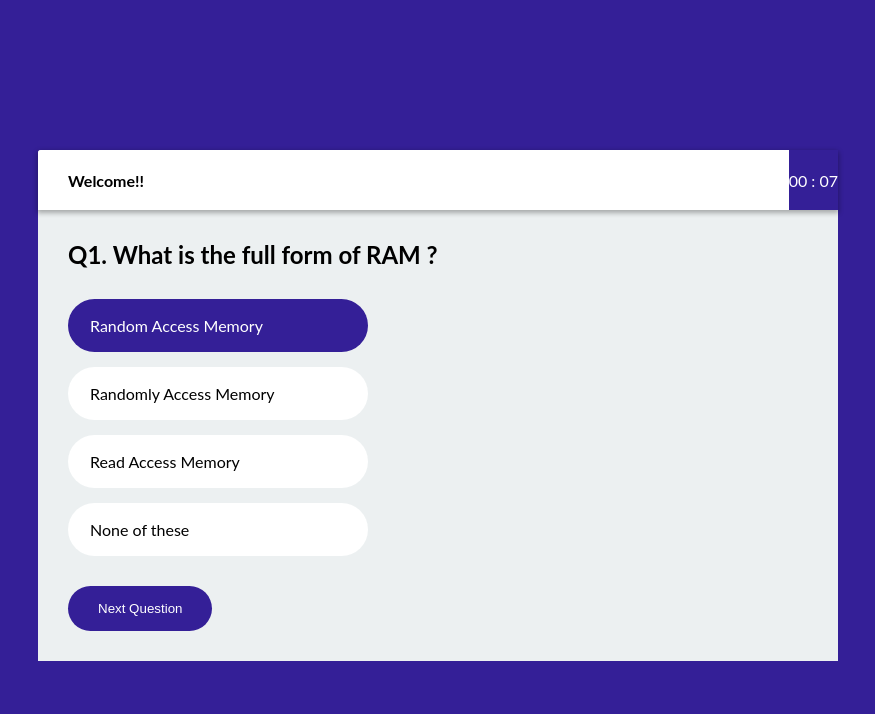
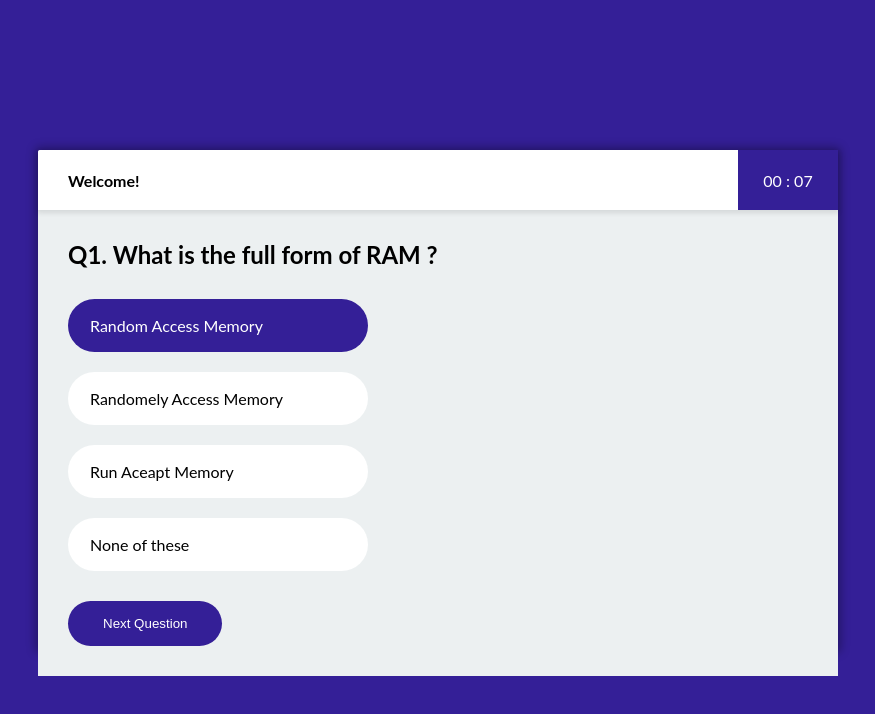
Before and after one commit to techyshiv/Javascript_Quiz_Application, a plain HTML site: page quiz.html in a window 1280 px wide. Both pictures are taken after a click on the item "Random Access Memory". Shown: the whole page, without its empty margins (202-1077 px from the left). Drawn offline with Linux system fonts and the light colour scheme.

Commit message:
Updates Files

```diff
--- a/dist/css/style.css
+++ b/dist/css/style.css
@@ -1,14 +1,16 @@
-*{
+* {
   padding: 0;
   margin: 0;
-    box-sizing: border-box
+  box-sizing: border-box;
 }
+
 @import url('https://fonts.googleapis.com/css2?family=Lato&display=swap');
-body{
+
+body {
   font-family: 'Lato', sans-serif;
 }
-/* Wrapper */
-.wrapper{
+
+.wrapper {
   display: flex;
   justify-content: center;
   align-items: center;
@@ -17,135 +19,146 @@ body{
   background-color: #341f97;
 }
 
-/* Welcome_text */
-.welcome_text{
+.welcome_text {
   width: 400px;
 }
 
+.welcome_form {}
+
 .welcome_form input,
-.welcome_form button{
+.welcome_form button {
   display: block;
   width: 100%;
 }
 
-.welcome_form input{
-    margin-bottom: 15px;
+.welcome_form input {
   background-color: transparent;
-    border: none;
-    border-bottom: 2px solid #fff;
   color: #fff;
   font-size: 30px;
   text-align: center;
+  border: none;
+  border-bottom: 1px solid #fff;
+  margin-bottom: 15px;
 }
 
-.welcome_form button{
+.welcome_form input:focus {
+  outline: none;
+}
+
+.welcome_form button {
   padding: 20px 0;
-    font-size: 22px;
-    background-color: #fff;
   border: none;
   border-radius: 100px;
+  background-color: #fff;
   color: #341f97;
+  font-size: 22px;
   transition: 0.4s all;
 }
 
-.welcome_form button:hover{
+.welcome_form button:hover {
+  box-shadow: 0px 0px 10px 1px rgba(0, 0, 0, 0.2);
   transform: translateY(-5px);
   cursor: pointer;
 }
 
-.welcome_form input,
-.welcome_form button:focus{
-    outline: none;
-}
-
-/* Quiz */
-.quiz{
-    border-radius: 3px;
+.quiz {
   display: grid;
   grid-template-rows: 60px auto;
   width: 800px;
   height: 500px;
   background-color: #fff;
+  box-shadow: 0px 0px 10px 3px rgba(0, 0, 0, 0.3);
+  border-radius: 2px;
 }
 
-.quiz_header{
+.quiz_header {
   display: flex;
   justify-content: space-between;
-    background-color: #fff;
   border-top-left-radius: 3px;
   border-top-right-radius: 3px;
-    box-shadow: 0px 2px 5px 1px rgba(0,0,0,0.3);
+  background-color: #fff;
+  box-shadow: 0px 2px 5px 1px rgba(0, 0, 0, 0.1);
   z-index: 1;
 }
 
-.quiz_user{
+.quiz_body {
+  padding: 30px 30px;
+}
+
+.quiz_user {
   display: flex;
   align-items: center;
+  height: 100%;
   padding-left: 30px;
 }
 
-.quiz_timer{
+.quiz_timer {
   display: flex;
+  align-items: center;
   justify-content: center;
-    align-items: center;
+  height: 100%;
+  width: 100px;
   background-color: #341f97;
   color: #fff;
-    padding: 0,30px;
 }
 
-.quiz_body{
+.quiz_body {
   background-color: #ecf0f1;
-    padding: 30px;
 }
 
-.option_group{
+.option_group {
   list-style-type: none;
   margin: 30px 0;
 }
 
-.option{
+.option {
+  display: block;
+  width: 300px;
   background-color: #fff;
-    width: 300px;
+  margin-bottom: 20px;
   padding: 15px 20px;
-    margin-bottom: 15px;
   border-radius: 100px;
   border: 2px solid transparent;
+  transition: 0.4s all;
 }
 
-.option:hover{
+.option:hover {
   cursor: pointer;
+  /* background-color: rgba(255, 255, 255, 0.1); */
   border: 2px solid #341f97;
   color: #341f97;
 }
 
-.btn_next{
+.option.active {
   background-color: #341f97;
-    color:#fff;
-    padding: 15px 30px;
+  color: #fff;
+}
+
+.btn-next {
   border: none;
+  padding: 15px 35px;
+  background-color: #341f97;
+  color: #fff;
   border-radius: 27px;
   transition: 0.4s all;
 }
 
-.btn_next:hover{
+.btn-next:hover {
   cursor: pointer;
   background-color: #fff;
   color: #341f97;
-    box-shadow: 0px 0px 10px 1px rgba(0,0,0,0.3);
+  box-shadow: 0px 0px 10px 1px rgba(0, 0, 0, 0.1);
 }
 
-.active{
-    background-color: #341f97;
-    color: #fff !important;
-}
-
-.award_icon{
+.award_icon {
+  display: block;
   font-size: 300px;
   color: #fff;
 }
+
 .username,
-.userpoint,
-.usertime{
+.userpoints,
+.usertime {
   color: #fff;
   text-align: center;
   margin-top: 15px;
--- a/dist/js/index.js
+++ b/dist/js/index.js
@@ -1,110 +1,97 @@
-// Questions
-window.onload=function(){
-    Show(0);
-}
-let questions=[
+
+let questions = [
     {
-        id:1,
-        question:"What is the full form of RAM ?",
-        answer:"Random Access Memory",
-        options:[
+      id: 1,
+      question: "What is the full form of RAM ?",
+      answer: "Random Access Memory",
+      options: [
         "Random Access Memory",
-            "Randomly Access Memory",
-            "Read Access Memory",
+        "Randomely Access Memory",
+        "Run Aceapt Memory",
         "None of these"
       ]
     },
     {
-        id:2,
-        question:"What is the full form of CPU ?",
-        answer:"Central Processing Unit",
-        options:[
+      id: 2,
+      question: "What is the full form of CPU?",
+      answer: "Central Processing Unit",
+      options: [
+        "Central Program Unit",
         "Central Processing Unit",
-            "Randomly Access Memory",
-            "Read Access Memory",
+        "Central Preload Unit",
         "None of these"
       ]
     },
     {
-        id:3,
-        question:"What is the full form of E-Mail ?",
-        answer:"Electronic Mail",
-        options:[
+      id: 3,
+      question: "What is the full form of E-mail",
+      answer: "Electronic Mail",
+      options: [
         "Electronic Mail",
-            "Randomly Access Memory",
-            "Read Access Memory",
-            "None of these"
-        ]
-    },
-    {
-        id:4,
-        question:"What is the full form of IIT ?",
-        answer:"Indian Institute of Technology",
-        options:[
-            "Indian Institute of Technology",
-            "Randomly Access Memory",
-            "Read Access Memory",
+        "Electric Mail",
+        "Engine Mail",
         "None of these"
       ]
     }
-]
+  ];
 
-function SubmitForm(e){
-    e.preventDefault();
-    let name = document.forms["welcome_form"]["username"].value;
-    // Store Player name
-    sessionStorage.setItem("Name",name);
-    location.href="quiz.html";
+  let question_count = 0;
+  let points = 0;
+
+  window.onload = function() {
+    show(question_count);
+
+  };
+
+  function next() {
+
+    let user_answer = document.querySelector("li.option.active").innerHTML;
+    // check if the answer is right or wrong
+    if (user_answer == questions[question_count].answer) {
+      points += 10;
+      sessionStorage.setItem("points", points);
+    }else{
+      points-=1;
+    }
+    // if the question is last then redirect to final page
+    if (question_count == questions.length - 1) {
+      sessionStorage.setItem("time",`${minutes} minutes and ${seconds} seconds`);
+      clearInterval(mytime);
+      location.href = "end.html";
+    }
+    console.log(question_count);
+    console.log(points);
+
+    question_count++;
+    show(question_count);
   }
 
-let question_count=0;
-let quiz_point =0;
-function Next(){
-    let user_answer = document.querySelector("li.option.active").innerHTML;
-    console.log(user_answer);
-    // check answer by user
-    if(user_answer===questions[question_count].answer){
-        // alert("Right Anser");
-        quiz_point+=10;
-        sessionStorage.setItem('Points',quiz_point);
-    }
-    else{
-        // alert("Wrong answer");
-        quiz_point-=1;
-    }
-    if(question_count==questions.length-1){
-        sessionStorage.setItem("Time",`${minutes} minutes and ${seconds} seconds`);
-        clearInterval(myTime);
-        location.href="end.html";
-        return;
-    }
-    question_count++;
-    Show(question_count);
-}
+  function show(count) {
+    let question = document.getElementById("questions");
+    let [first, second, third, fourth] = questions[count].options;
 
-function Show(count){
-    let question = document.getElementById("questions");
-    question.innerHTML=`<h2> Q${count+1}. ${questions[count].question}</h2>
+    question.innerHTML = `
+    <h2>Q${count + 1}. ${questions[count].question}</h2>
      <ul class="option_group">
-        <li class="option">${questions[count].options[0]}</li>
-        <li class="option">${questions[count].options[1]}</li>
-        <li class="option">${questions[count].options[2]}</li>
-        <li class="option">${questions[count].options[3]}</li>
+    <li class="option">${first}</li>
+    <li class="option">${second}</li>
+    <li class="option">${third}</li>
+    <li class="option">${fourth}</li>
   </ul>
     `;
     toggleActive();
   }
 
-function toggleActive(){
+  function toggleActive() {
     let option = document.querySelectorAll("li.option");
-    for(let i=0;i<option.length;i++){
-        option[i].onclick = function(){
-            for(let j=0;j<option.length;j++){
-                if(option[j].classList.contains("active")){
-                    option[j].classList.remove("active");
+    for (let i = 0; i < option.length; i++) {
+      option[i].onclick = function() {
+        for (let i = 0; i < option.length; i++) {
+          if (option[i].classList.contains("active")) {
+            option[i].classList.remove("active");
           }
         }
         option[i].classList.add("active");
+      };
     }
   }
-}
--- a/dist/js/quiz.js
+++ b/dist/js/quiz.js
@@ -1,7 +1,6 @@
-let user = sessionStorage.getItem("Name");
-let points = sessionStorage.getItem('Points');
-let time = sessionStorage.getItem('Time');
-
-document.querySelector(".name").innerHTML=user;
-document.querySelector(".point").innerHTML=points;
-document.querySelector(".time").innerHTML=time;
+let user_name = sessionStorage.getItem("name");
+let user_points = sessionStorage.getItem("points");
+let user_time = sessionStorage.getItem("time");
+document.querySelector("span.name").innerHTML = user_name;
+document.querySelector("span.points").innerHTML = user_points;
+document.querySelector("span.time_taken").innerHTML = user_time;
--- a/dist/js/timer.js
+++ b/dist/js/timer.js
@@ -1,17 +1,19 @@
 let dt = new Date(new Date().setTime(0));
-let currtime=dt.getTime();
-let seconds=Math.floor((time%(100*60))/1000);
-let minutes=Math.floor((time%(1000*60*60))/(1000*60));
-let timex=0;
-let myTime=setInterval(function(){
-    if(seconds<59){
-        seconds++;
-    }else{
-        seconds=0;
-        minutes++;
-    }
-    // console.log(seconds,minutes);
-    let formatted_sec = seconds<10 ? `0${seconds}`:`${seconds}`
-    let formatted_min = seconds<10 ? `0${minutes}`:`${minutes}`
-    document.querySelector(".time").innerHTML=`${formatted_min} : ${formatted_sec}`;
-},1000)
+let ctime = dt.getTime();
+let seconds = Math.floor((ctime % (1000 * 60))/ 1000);
+let minutes = Math.floor((ctime % (1000 * 60 * 60))/( 1000 * 60));
+console.log(seconds, minutes);
+let time = 0;
+let mytime = setInterval(function(){
+        time++;
+
+        if(seconds < 59) {
+            seconds++;
+        } else {
+            seconds = 0;
+            minutes++;
+        }
+        let formatted_sec = seconds < 10 ? `0${seconds}`: `${seconds}`;
+        let formatted_min = minutes < 10 ? `0${minutes}`: `${minutes}`
+        document.querySelector("span.time").innerHTML = `${formatted_min} : ${formatted_sec}`;
+    }, 1000);
--- a/quiz.html
+++ b/quiz.html
@@ -1,36 +1,41 @@
 <!DOCTYPE html>
 <html lang="en">
+  <head>
+    <meta charset="UTF-8" />
+    <meta name="viewport" content="width=device-width, initial-scale=1.0" />
+    <meta http-equiv="X-UA-Compatible" content="ie=edge" />
+    <title>Quiz Page</title>
 
-<head>
-    <meta charset="UTF-8">
-    <meta name="viewport" content="width=device-width, initial-scale=1.0">
-    <title>Quiz App</title>
-    <link rel="stylesheet" href="dist/css/style.css">
+    <!-- style.css -->
+    <link rel="stylesheet" href="./dist/css/style.css" />
   </head>
-
   <body>
     <div class="wrapper">
       <div class="quiz">
         <div class="quiz_header">
           <div class="quiz_user">
-                    <h4>Welcome!! <span class="name"></span></h4>
+            <h4>Welcome! <span class="name"></span></h4>
           </div>
           <div class="quiz_timer">
-                    <span class="time"></span>
+            <span class="time">00:00</span>
           </div>
         </div>
         <div class="quiz_body">
           <div id="questions">
+          </div>
 
-                </div>
-                <button class="btn_next" onclick="Next()">Next Question</button>
+          <button class="btn-next" onclick="next()">Next Question</button>
         </div>
       </div>
     </div>
-    <!-- include js file -->
+
+    <!-- site.js -->
     <script src="dist/js/index.js"></script>
+
+      <!-- user info -->
       <script src="dist/js/quiz.js"></script>
+
+     <!-- timer -->
      <script src="dist/js/timer.js"></script>
   </body>
-
 </html>
```
Also changed, not shown: dist/js/start.js (added, +8 -0 lines), end.html (+13 -10 lines), index.html (+7 -9 lines). Lines whose indentation alone changed are shown as unchanged.
